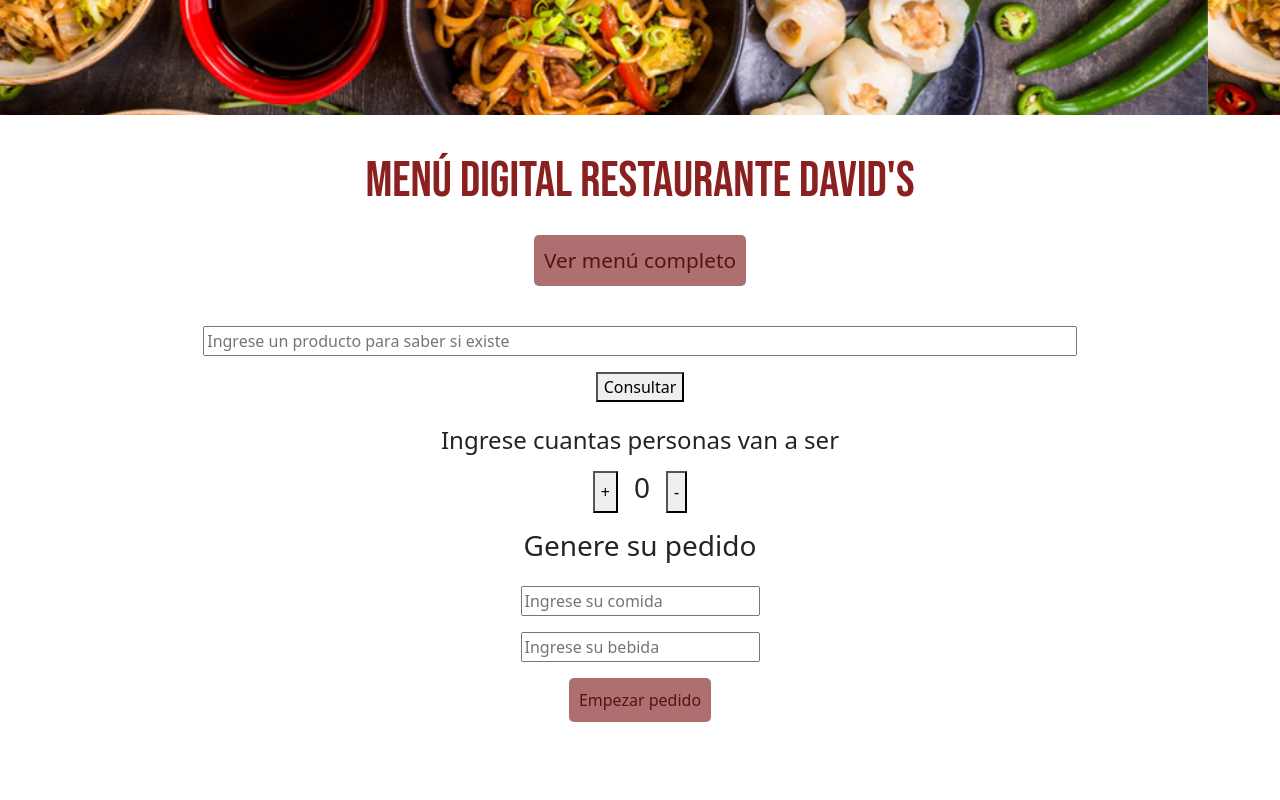
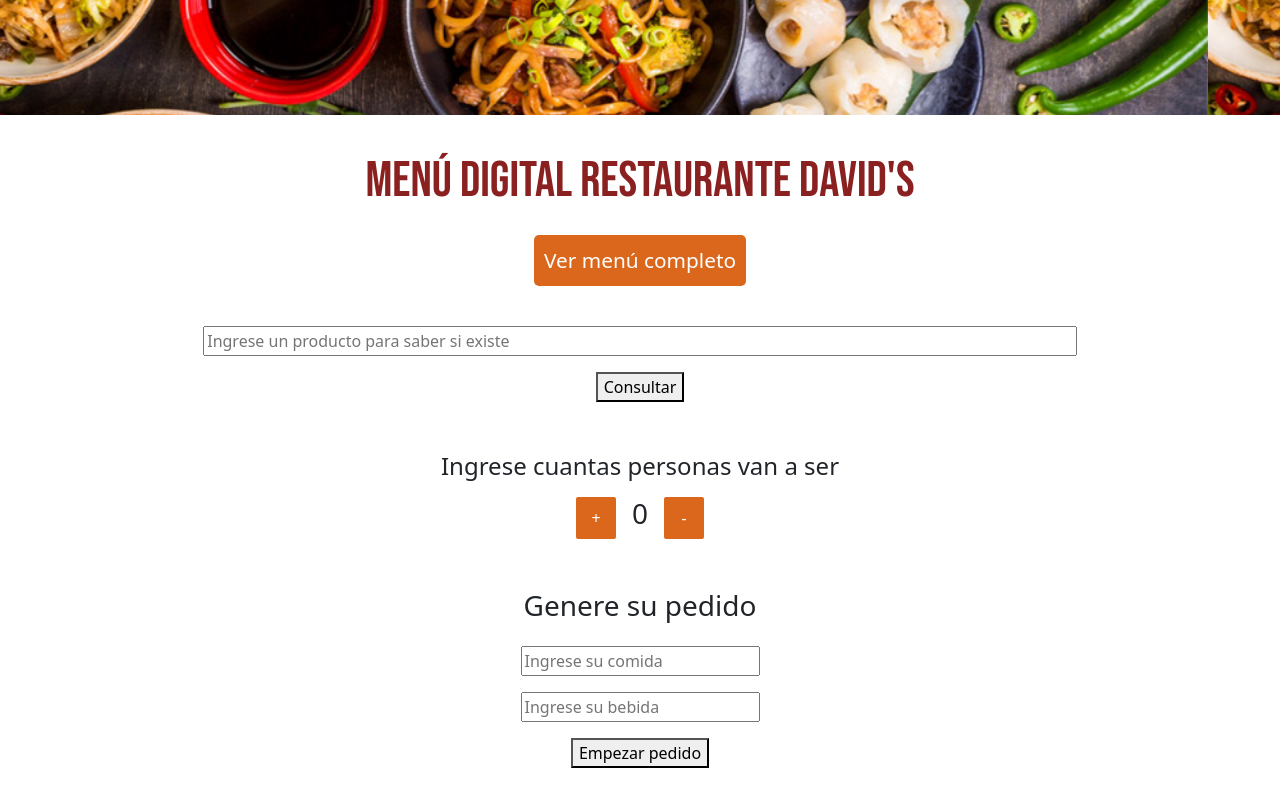
Before and after one commit to Silvigauto/DOM-, a website: page index.html in a window 1280 px wide. Shown: the part 611-1411 px from the top of the page. Before the commit the page ends 1365 px from the top, so only its background shows below. Drawn offline with Linux system fonts and the light colour scheme.

Commit message:
arreglos btn +-

```diff
--- a/index.html
+++ b/index.html
@@ -21,6 +21,7 @@
           <button class="navbar-toggler" type="button" data-bs-toggle="collapse" data-bs-target="#navbarSupportedContent" aria-controls="navbarSupportedContent" aria-expanded="false" aria-label="Toggle navigation">
             <span class="navbar-toggler-icon"></span>
           </button>
+
 
         </div>
       </nav>
@@ -56,12 +57,16 @@
 
       <div class="principal">
 
-        <h1 class="text-center pt-3">Menú digital restaurante David's</h1>
+        <section class="verMenu">
+          <h1 class="text-center pt-3">Menú digital restaurante David's</h1>
 
         <div id="contenedor" class="m-4 d-flex flex-column align-items-center">
             <button id="btnMenu" >Ver menú completo</button>
             <ul id="contenedorMenu"></ul>
         </div>
+        </section>
+
+
 
 
 
@@ -74,18 +79,20 @@
 
         </section>
 
-
-        <h4 class="text-center">Ingrese cuantas personas van a ser</h1>
+        <div class="personas">
+          <h4 class="text-center">Ingrese cuantas personas van a ser</h1>
 
         <div id='cantidadPersonas' class="m-3 d-flex justify-content-center">
-            <button id="incrementar" class="ms-3 me-3">+</button>
+            <button id="incrementar" class=" btndc ms-3 me-3">+</button>
             <h3  id="contador">0</h3>
-            <button id="decrementar" class="ms-3 me-3">-</button>
+            <button id="decrementar" class=" btndc ms-3 me-3">-</button>
         </div>
 
         <p id="generadorCantidadPersonas" class="text-center">
 
         </p>
+        </div>
+
 
         <h3 class="text-center">Genere su pedido</h3>
 
--- /dev/null
+++ b/scss/_cantPersonas.scss
@@ -0,0 +1,15 @@
+.personas {
+
+    margin: 50px;
+    .btndc {
+    background-color: rgb(218, 103, 27);
+    color: white;
+    border-style: none;
+    width: 40px;
+    border-radius: 2px;
+
+    &:hover {
+        color: black;
+    }
+}
+}
--- a/scss/_menu.scss
+++ b/scss/_menu.scss
@@ -1,6 +1,7 @@
 .principal {
+    .verMenu {
 
-    h1{
+        h1{
         font-family:  'Bebas Neue', cursive;
         font-size: 50px;
         margin: 20px;
@@ -9,10 +10,10 @@
 
     #btnMenu {
         font-size: 1.3em;
-        color:rgb(87, 19, 19);
+        color: white;
         border-radius: 5px;
         border-style: none;
-        background-color:rgb(173, 111, 111) ;
+        background-color: rgb(218, 103, 27);
         padding: 10px;
     }
 
@@ -24,4 +25,10 @@
         padding: 10px;
 
     }
+    }
+
+
+
+
+
 }
--- a/scss/main.scss
+++ b/scss/main.scss
@@ -5,3 +5,4 @@
 @import "_navbar";
 @import "_carousel";
 @import "_menu";
+@import "_cantPersonas";
```
Also changed, not shown: css/main.css.
